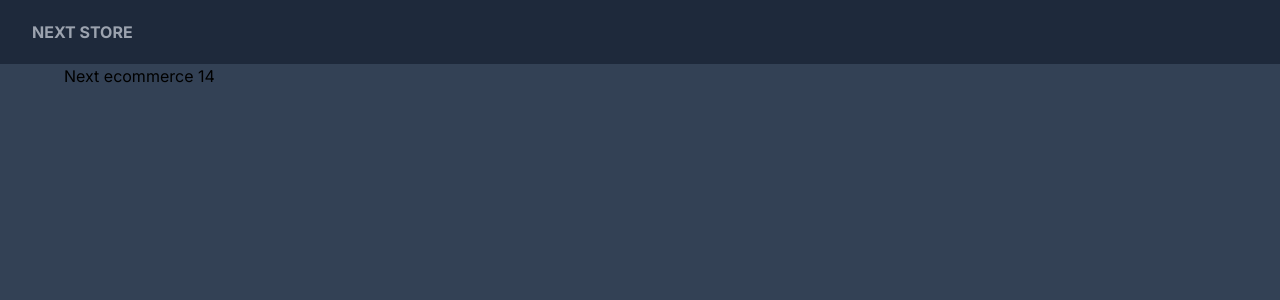
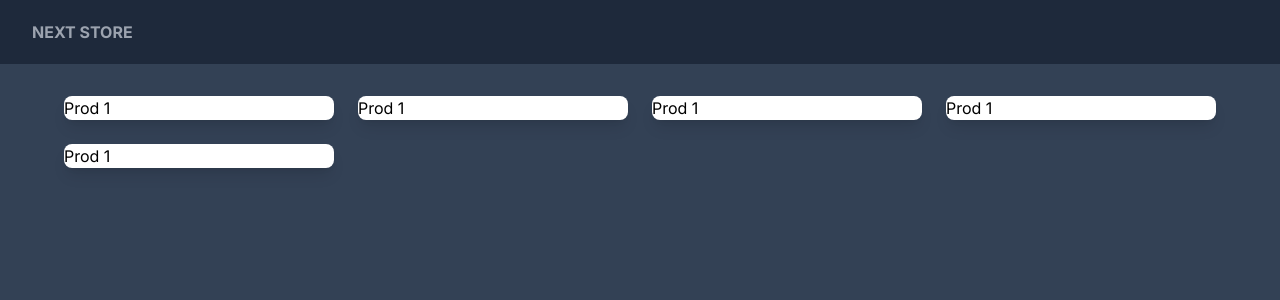
Before and after one commit to EuKaique/next-ecommerce, a Next.js app: page / in a window 1280 px wide. Shown: the top 300 px of the page. Built offline with nearby package versions, Linux system fonts and the light colour scheme.

Commit message:
Adding products list

```diff
--- a/src/app/page.tsx
+++ b/src/app/page.tsx
@@ -2,8 +2,24 @@
 
 export default function Home() {
   return (
-    <div>
-      <h1>Next ecommerce 14</h1>
+    <div className="max-w-7xl mx-auto pt-8 px-8 xl:px-0">
+      <div className="grid grid-cols-1 sm:grid-cols-2 md:grid-cols-3 lg:grid-cols-4 gap-10 xl:gap-6">
+        <div className="bg-white rounded-lg shadow-lg overflow-hidden">
+          Prod 1
+        </div>
+        <div className="bg-white rounded-lg shadow-lg overflow-hidden">
+          Prod 1
+        </div>
+        <div className="bg-white rounded-lg shadow-lg overflow-hidden">
+          Prod 1
+        </div>
+        <div className="bg-white rounded-lg shadow-lg overflow-hidden">
+          Prod 1
+        </div>
+        <div className="bg-white rounded-lg shadow-lg overflow-hidden">
+          Prod 1
+        </div>
+      </div>
     </div>
   )
 }
```
